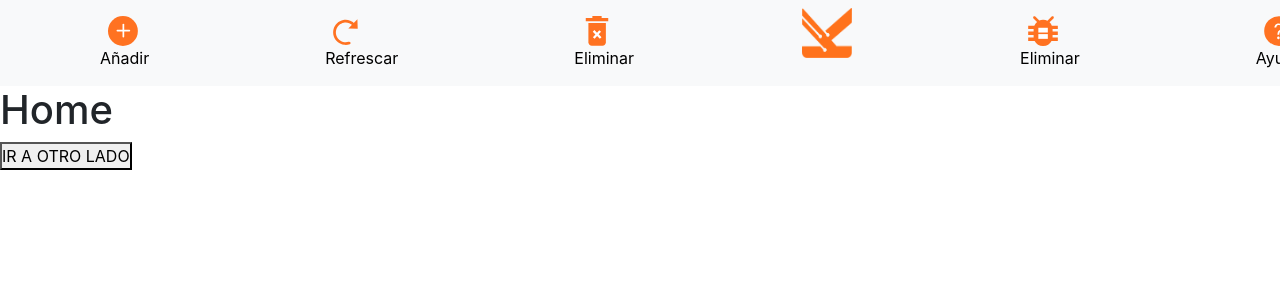
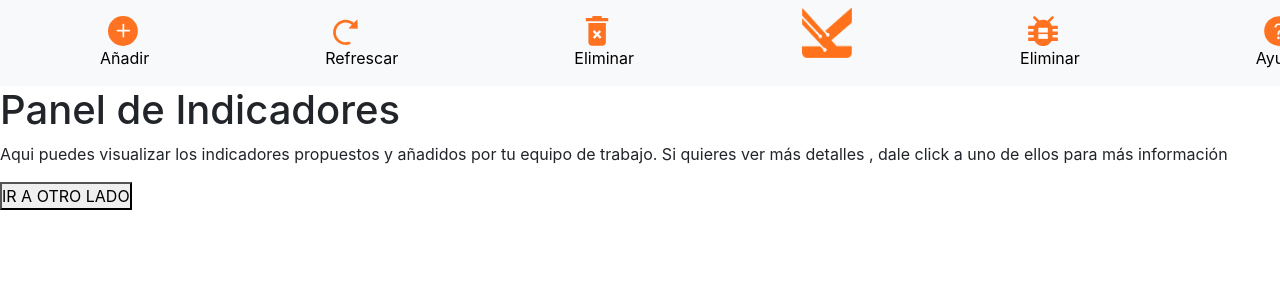
Before and after one commit to mcamaya/App-Gestion-de-Objetivos-Kario-Media, a React (Create React App) app in the folder app/frontend/: page /home in a window 1280 px wide. Shown: the top 300 px of the page. Built offline with nearby package versions, Linux system fonts and the light colour scheme.

Commit message:
feat: :rocket: inicio panel tareas

```diff
--- a/app/frontend/src/App.js
+++ b/app/frontend/src/App.js
@@ -4,6 +4,7 @@ import './App.css';
 import Login from './components/login.jsx';
 import Saludo from './components/saludo.jsx';
 import Navbar from './components/navbar.jsx';
+import Panel from './components/panel.jsx';
 
 function App() {
   return (
@@ -24,13 +25,12 @@ function App() {
             <Navbar />
             <Switch>
               <Route exact path="/home">
-                <h1>Home</h1>
+                <Panel/>
                 <Link to="/taks">
                     <button > IR A OTRO LADO </button>
                 </Link>
               </Route>
               <Route exact path="/taks">
-                <h1>otro lado</h1>
                 <Link to="/home">
                     <button > IR A home </button>
                 </Link>
--- /dev/null
+++ b/app/frontend/src/components/panel.jsx
@@ -0,0 +1,19 @@
+import React from 'react';
+
+export default function Panel(){
+    return(
+        <div>
+            <div>
+                <div>
+                    <h1>Panel de Indicadores</h1>
+                </div>
+                <div>
+                    <p>Aqui puedes visualizar los indicadores propuestos y añadidos por tu equipo de trabajo. Si quieres ver más detalles , dale click a uno de ellos para más información</p>
+                </div>
+            </div>
+            <div>
+
+            </div>
+        </div>
+    )
+}
```
Also changed, not shown: app/frontend/src/components/css/panel.css (added).
